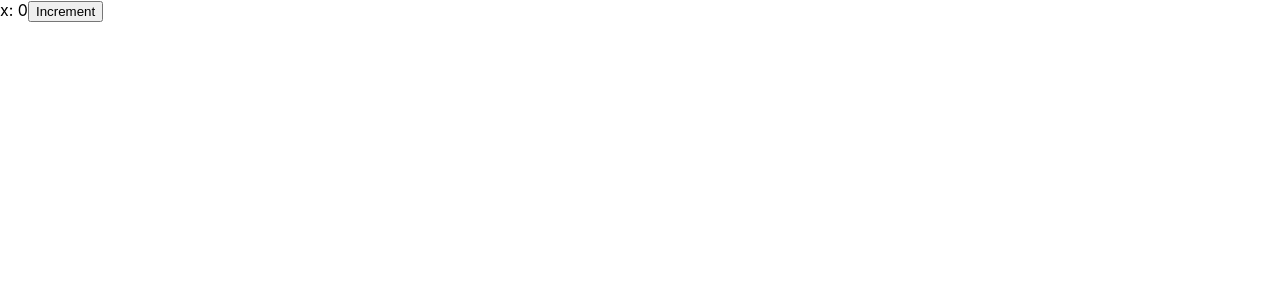
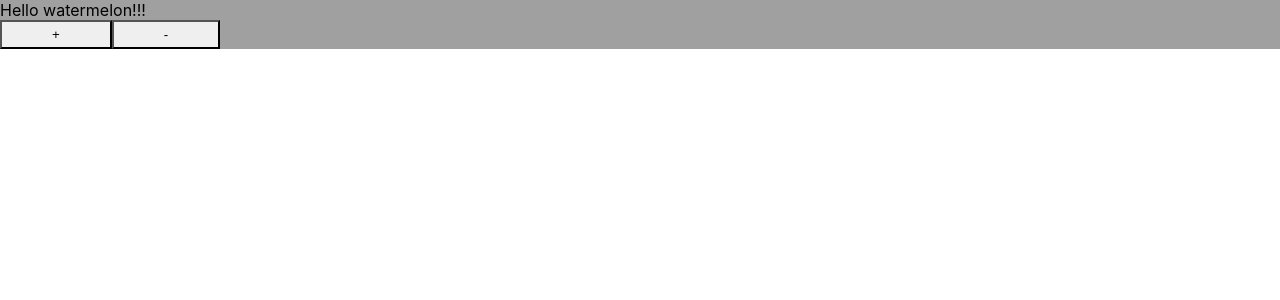
Before and after one commit to Scookie/ts-react-project, a React (Create React App) app: page / in a window 1280 px wide. Shown: the top 300 px of the page. Built offline with nearby package versions, Linux system fonts and the light colour scheme.

Commit message:
高阶组件学习

```diff
--- a/src/components/hello.tsx
+++ b/src/components/hello.tsx
@@ -8,7 +8,7 @@ const styles: React.CSSProperties = {
 const onClick : React.ReactEventHandler<HTMLButtonElement> = (ev) => {};
 export interface Props {
   name: string;
-  enthusiasmLevel?: number;
+  enthusiasmLevel: number;
   onIncrement?: () => void;
   onDecrement?: () => void;
 }
--- a/src/components/hoc.tsx
+++ b/src/components/hoc.tsx
@@ -1,22 +1,22 @@
 import React from "react";
 import { Diff } from "utility-types";
-// import Hello from "./hello";
+import Hello from "./hello";
 import { FCCounter } from "./fccCounter";
 interface InjectedProps {
-  count: number;
-  onIncrement: () => void;
+  name: string;
+  enthusiasmLevel: number;
 }
 
 export const hocHello = <BaseProps extends InjectedProps>(
-  BaseComponent: React.ComponentType<BaseProps>
+  BaseComponent: React.ComponentType<BaseProps>,
 ) => {
   type HocProps = Diff<BaseProps, InjectedProps> & {
     // ...其他的props
-    initialCount?: number;
+    name:string
   };
 
   type HocState = {
-    readonly count: number;
+    readonly enthusiasmLevel: number;
   };
 
   return class Hoc extends React.Component<HocProps, HocState> {
@@ -25,20 +25,32 @@ export const hocHello = <BaseProps extends InjectedProps>(
     static readonly WrappedComponent = BaseComponent;
 
     readonly state: HocState = {
-      count: Number(this.props.initialCount) || 0,
+      enthusiasmLevel: 3
     }
 
     handleIncrement = () => {
-      this.setState({count:this.state.count+1});
+      this.setState({enthusiasmLevel:this.state.enthusiasmLevel+1});
+    }
+
+    handleDecrement = () => {
+      if(this.state.enthusiasmLevel <= 3){
+        let confirmResult =  window.confirm("could you maind keeping your enthusiasm ?");
+        if(!confirmResult){
+          this.setState({enthusiasmLevel:this.state.enthusiasmLevel-1});
+        }
+      }else{
+        this.setState({enthusiasmLevel:this.state.enthusiasmLevel-1});
+      }
     }
 
     render() {
       const { ...restProps } = this.props;
-      const { count } = this.state;
+      const { enthusiasmLevel } = this.state;
       return (
         <BaseComponent
-          count={count}
+          enthusiasmLevel={enthusiasmLevel}
           onIncrement={this.handleIncrement}
+          onDecrement={this.handleDecrement}
           {...( restProps as BaseProps)}
         />
       );
@@ -46,5 +58,5 @@ export const hocHello = <BaseProps extends InjectedProps>(
   }
 };
 
-const FCCounterWithState = hocHello(FCCounter);
-export default () => <FCCounterWithState label="x"/>;
+const FCCounterWithState = hocHello(Hello);
+export default (props:{name:string}) => <FCCounterWithState {...props}/>;
--- a/src/index.tsx
+++ b/src/index.tsx
@@ -8,10 +8,10 @@ import * as serviceWorker from './serviceWorker';
 import HocHello from "./components/hoc";
 
 // ReactDOM.render(<Hello name="TypeScript" enthusiasmLevel={3} />, document.getElementById('root'));
-ReactDOM.render(<HocHello/>, document.getElementById('root'));
+ReactDOM.render(<HocHello name="watermelon"/>, document.getElementById('root'));
 
 // If you want your app to work offline and load faster, you can change
-// unregister() to register() below. Note this comes with some pitfalls.
+// unregister() to register() below. Note th is comes with some pitfalls.
 // Learn more about service workers: https://bit.ly/CRA-PWA
 serviceWorker.unregister();
 
```
